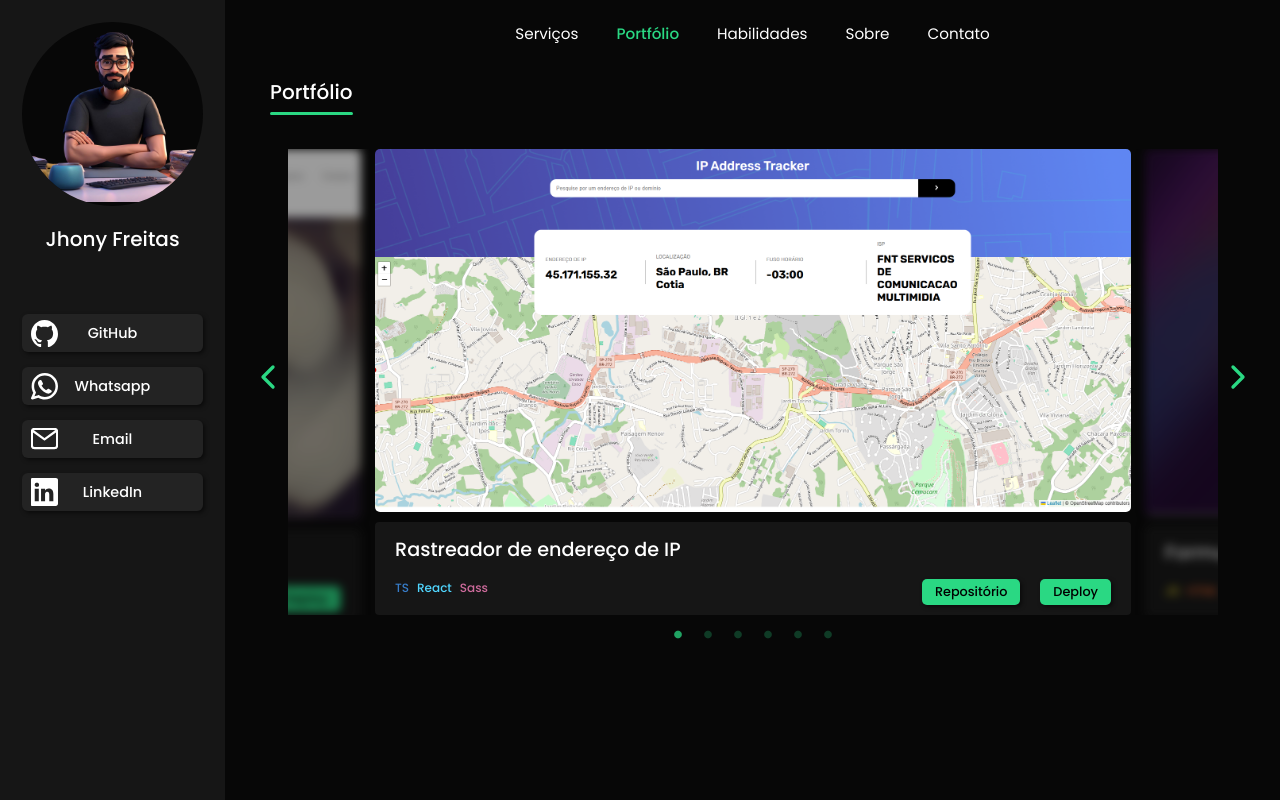
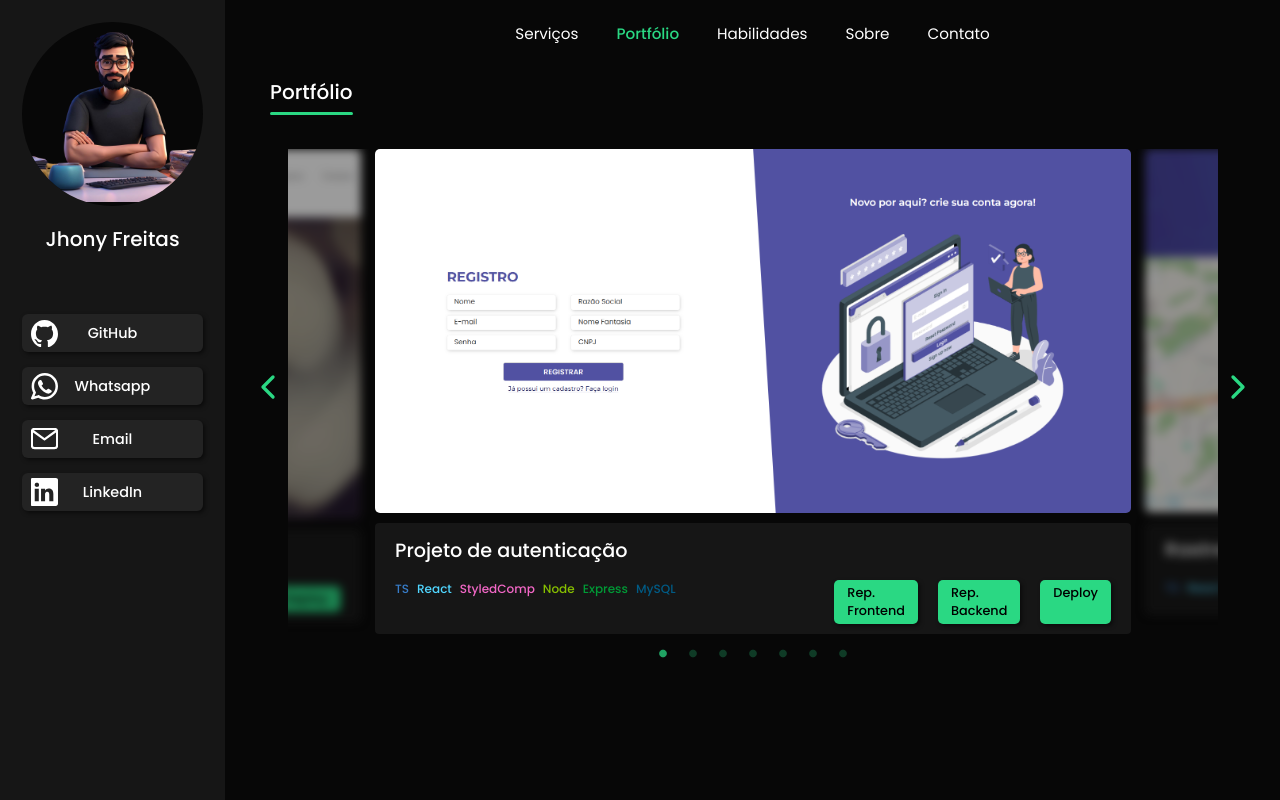
Before and after one commit to setDevJohn/portfolio, a React (Vite) app: page /portfolio in a window 1280 px wide. Built offline with nearby package versions, Linux system fonts and the light colour scheme.

Commit message:
feat: Add new project

```diff
--- a/src/pages/Portfolio/projectList.ts
+++ b/src/pages/Portfolio/projectList.ts
@@ -1,9 +1,11 @@
+import auth from '@assets/images/auth.png';
 import ipAddressTracker from '@assets/images/ip-address-tracker.png';
 import interactiveForm from '@assets/images/interactive-form.png';
 import githubProfile from '@assets/images/github-profile.png';
 import lavandinha from '@assets/images/lavandinha.png';
 import pokedex from '@assets/images/pokedex.png';
 import codeCafe from '@assets/images/code-cafe.png';
+import authMobile from '@assets/images/auth-mobile.png';
 import ipAddressTrackerMobile from '@assets/images/ip-address-tracker-mobile.png';
 import interactiveFormMobile from '@assets/images/interactive-form-mobile.png';
 import githubProfileMobile from '@assets/images/github-profile-mobile.png';
@@ -12,6 +14,22 @@ import pokedexMobile from '@assets/images/pokedex-mobile.png';
 import codeCafeMobile from '@assets/images/code-cafe-mobile.png';
 
 export const projectList = [
+  {
+    path: auth,
+    mobile: authMobile,
+    name: 'Projeto de autenticação',
+    repoLink: 'https://github.com/setDevJohn/frontend-auth-project',
+    backRepoLink: 'https://github.com/setDevJohn/backend-auth-project',
+    deployLink: 'https://auth.johndevstudio.com',
+    stacks: [
+      { stack: 'TS', color: '#377CC8' },
+      { stack: 'React', color: '#50D6FF' },
+      { stack: 'StyledComp', color: '#F267C6' },
+      { stack: 'Node', color: '#87BF00' },
+      { stack: 'Express', color: '#009A36' },
+      { stack: 'MySQL', color: '#015B85' },
+    ],
+  },
   {
     path: ipAddressTracker,
     mobile: ipAddressTrackerMobile,
```
